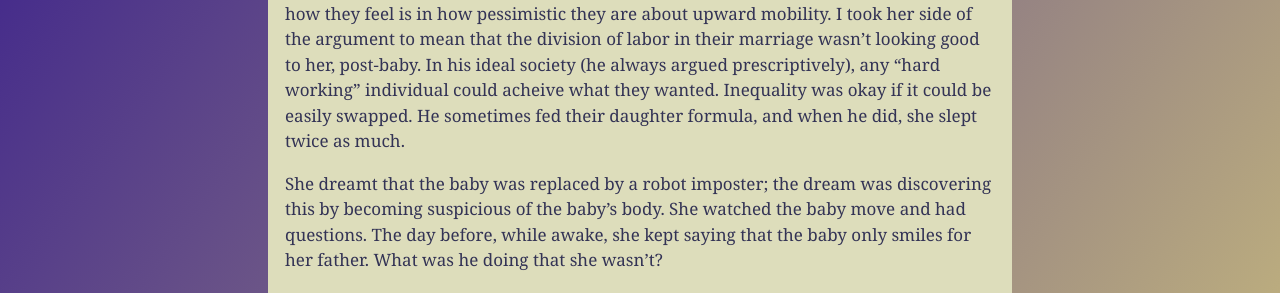
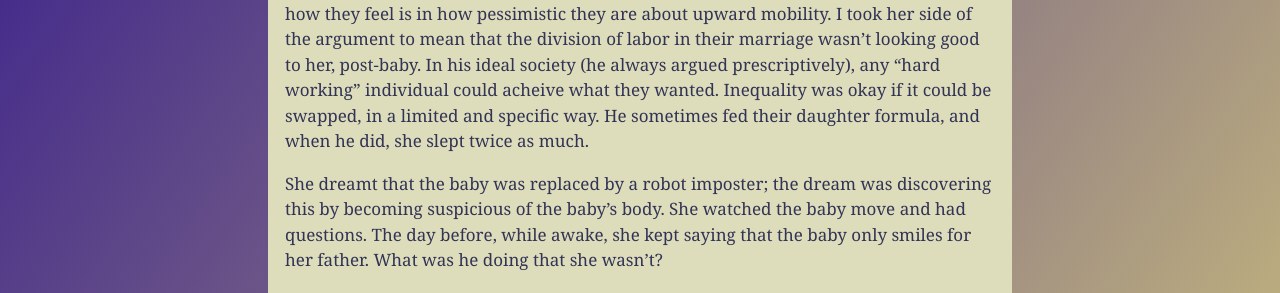
Before and after one commit to meanyhead/meanyhead.github.io, a Jekyll site: the page built from _posts/2020-10-18-ford.md, in a window 1280 px wide. Shown: the part 515-808 px from the top of the page. Built offline with Jekyll 4.4.1, drawn with Linux system fonts in a browser that asks for light colours; comment, search, counter and statistics services are not loaded; some of the changed text lies outside the part shown.

Commit message:
limited and specific way

```diff
--- a/_posts/2020-10-18-ford.md
+++ b/_posts/2020-10-18-ford.md
@@ -3,7 +3,7 @@
 title: Ford
 ---
 
-On the phone, a couple who believe their marriage to be a force of morality upon the world, tell me that she has given birth to their child. Their conversation devolved into an argument with each other over whether people like them moving from cities to small towns was good or bad. I became the jury to whom they argue their cases. He thought that the geographic dispersal of young urban professionals could only be a good thing, as cities were vulnerable overconcentrations of wealth. Moreorver, the exurbanization of the millennial WFA class would combat rural "brain drain." As I was their witness, she argued that the effect on small towns would be like the effect of tech workers on San Francisco: Wealthy outsiders reorganize the local economy into one that serves them, and doesn't create the conditions for the people that serve them to become them. Sometimes, the only way well-informed bourgeois liberals will tell you how they feel is in how pessimistic they are about upward mobility. I took her side of the argument to mean that the division of labor in their marriage wasn't looking good to her, post-baby. In his ideal society (he always argued prescriptively), any "hard working" individual could acheive what they wanted. Inequality was okay if it could be easily swapped. He sometimes fed their daughter formula, and when he did, she slept twice as much.
+On the phone, a couple who believe their marriage to be a force of morality upon the world, tell me that she has given birth to their child. Their conversation devolved into an argument with each other over whether people like them moving from cities to small towns was good or bad. I became the jury to whom they argue their cases. He thought that the geographic dispersal of young urban professionals could only be a good thing, as cities were vulnerable overconcentrations of wealth. Moreorver, the exurbanization of the millennial WFA class would combat rural "brain drain." As I was their witness, she argued that the effect on small towns would be like the effect of tech workers on San Francisco: Wealthy outsiders reorganize the local economy into one that serves them, and doesn't create the conditions for the people that serve them to become them. Sometimes, the only way well-informed bourgeois liberals will tell you how they feel is in how pessimistic they are about upward mobility. I took her side of the argument to mean that the division of labor in their marriage wasn't looking good to her, post-baby. In his ideal society (he always argued prescriptively), any "hard working" individual could acheive what they wanted. Inequality was okay if it could be swapped, in a limited and specific way. He sometimes fed their daughter formula, and when he did, she slept twice as much.
 
 She dreamt that the baby was replaced by a robot imposter; the dream was discovering this by becoming suspicious of the baby's body. She watched the baby move and had questions. The day before, while awake, she kept saying that the baby only smiles for her father. What was he doing that she wasn't?
 
```
